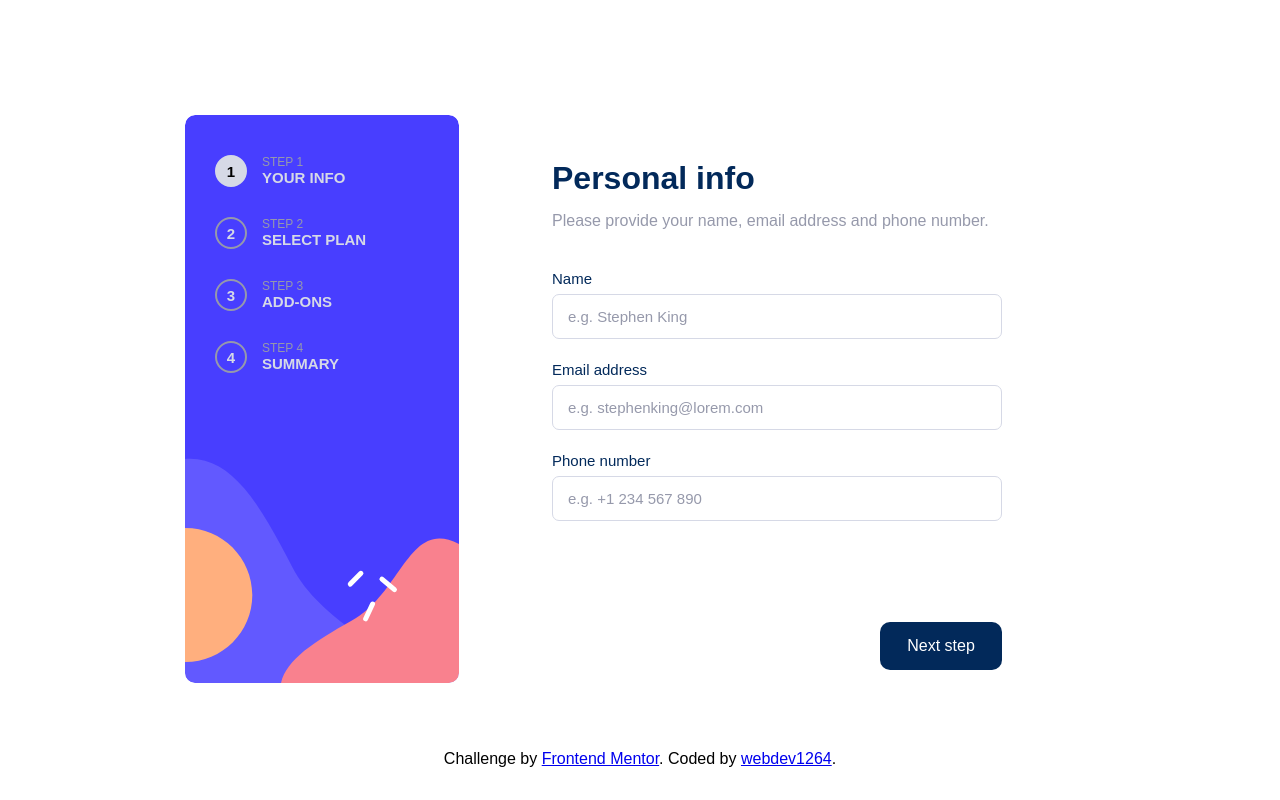
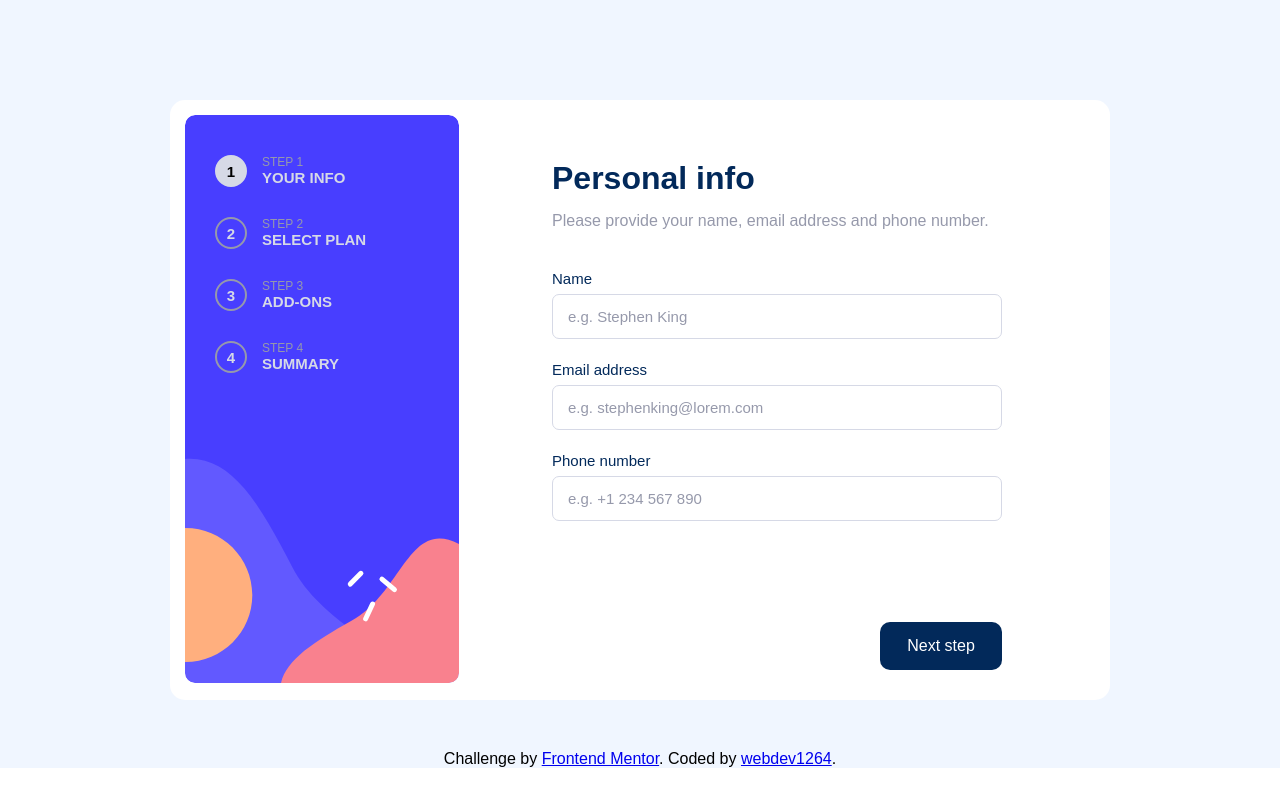
Before and after one commit to webdev1264/Multistep-form, a React (Create React App) app: page / in a window 1280 px wide. Built offline with nearby package versions, Linux system fonts and the light colour scheme.

Commit message:
Main background color change

```diff
--- a/src/App.css
+++ b/src/App.css
@@ -1,6 +1,6 @@
 .App {
   text-align: center;
-  background: #fff;
+  background: var(--magnolia);
   padding-top: 100px;
 }
 
```
